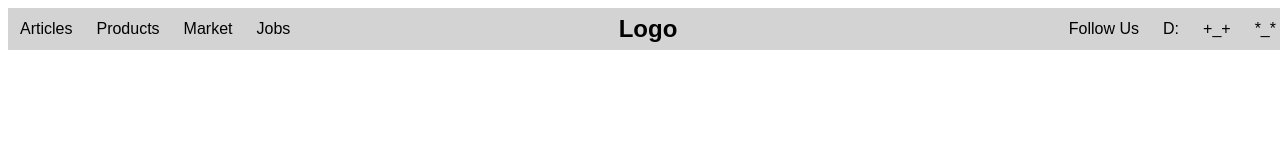
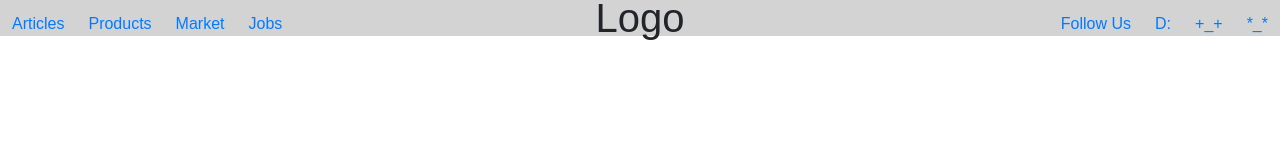
Before and after one commit to Seth-Gardner/codeup-web-exercises, a website: page flexbox-nav-exercise.html in a window 1280 px wide. Drawn offline with nearby package versions, Linux system fonts and the light colour scheme.

Commit message:
bootstrap files added

```diff
--- a/flexbox-nav-exercise.html
+++ b/flexbox-nav-exercise.html
@@ -4,6 +4,7 @@
     <meta charset="UTF-8">
     <title>Title</title>
     <link rel="stylesheet" href="css/flexbox-nav-exercise.css">
+    <link rel="stylesheet" href="https://cdn.jsdelivr.net/npm/bootstrap@4.5.3/dist/css/bootstrap.min.css" integrity="sha384-TX8t27EcRE3e/ihU7zmQxVncDAy5uIKz4rEkgIXeMed4M0jlfIDPvg6uqKI2xXr2" crossorigin="anonymous">
 </head>
 <body>
     <nav class="top-nav">
--- /dev/null
+++ b/package.json
@@ -0,0 +1,5 @@
+{
+  "dependencies": {
+    "bootstrap": "^5.0.1"
+  }
+}
```
Also changed, not shown: 1 other file.
